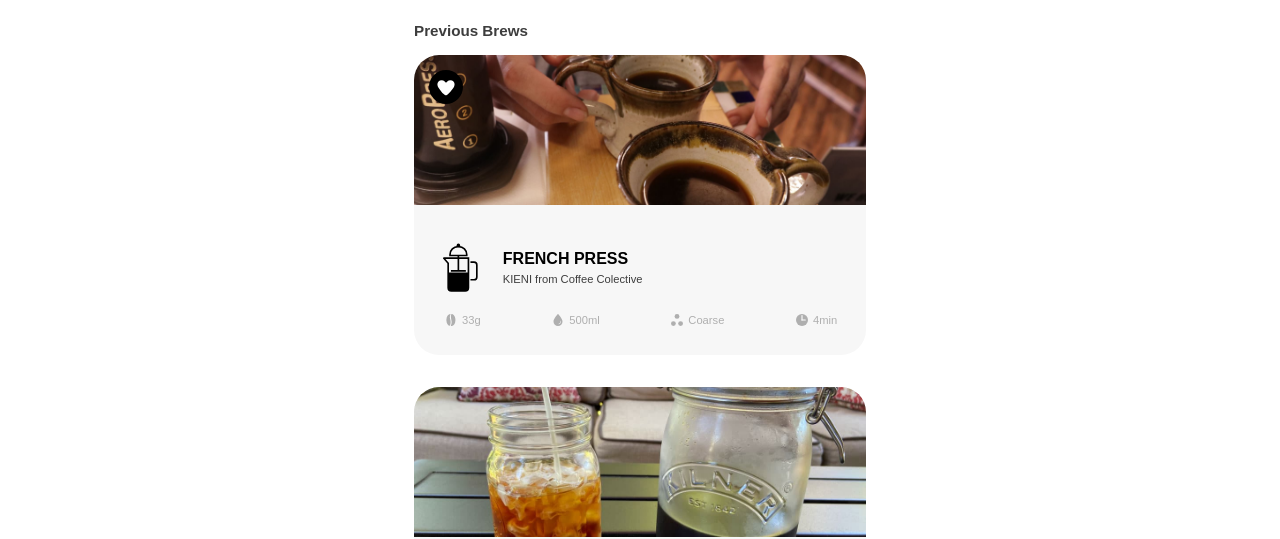
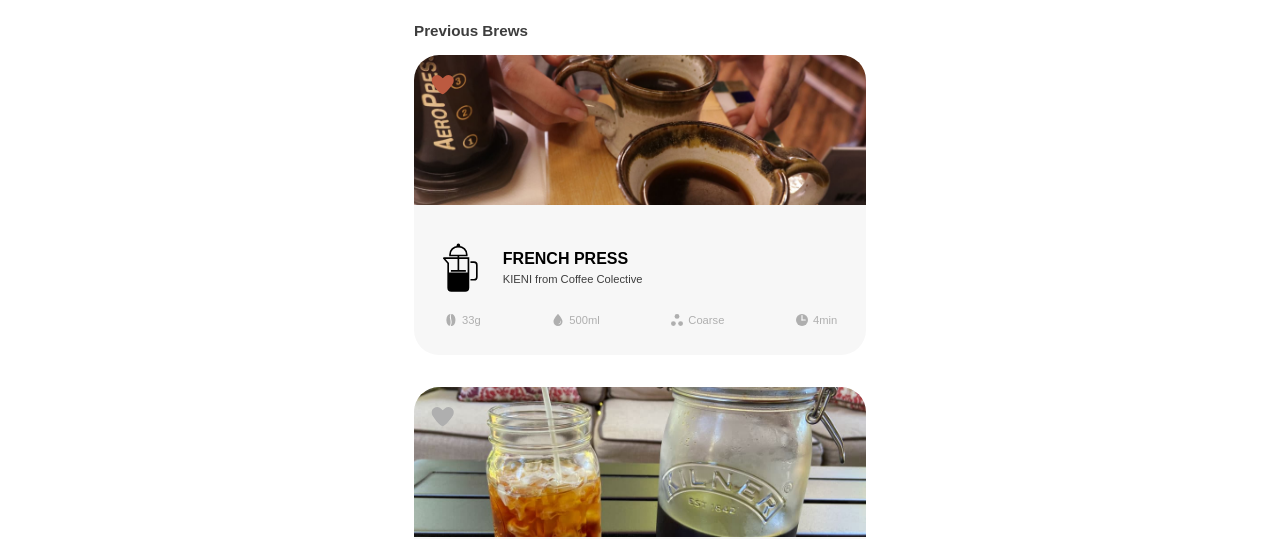
Before and after one commit to enbeeing/brewista, a Vue app: page / in a window 1280 px wide. Shown: the part 142-681 px from the top of the page. Built offline with nearby package versions, Linux system fonts and the light colour scheme; data requests are answered from the project's data file.

Commit message:
toggle liked brews

```diff
--- a/data/db.json
+++ b/data/db.json
@@ -100,7 +100,7 @@
         "alt": "",
         "src": "ColdBrew.jpg"
       },
-            "isFave": 0
+      "isFave": false
     },
     {
       "id": 2,
@@ -130,7 +130,7 @@
         "alt": "",
         "src": "AearoPressBrew.jpg"
       },
-            "isFave": 1
+      "isFave": true
     }
   ]
 }
--- a/src/assets/global.css
+++ b/src/assets/global.css
@@ -12,6 +12,8 @@
     --light-secondary-color: #cdcbbf;
     --accent-color: #fff782;
     --shadow-color: #9E9E9E57;
+
+    --like-color: #BC5A40;
 }
 
 * {
@@ -57,7 +59,7 @@ header > h3,
 
   /* curser */
 
-  .coffee, button {
+  .coffee, button, .fave {
     cursor: pointer;
   }
 
--- a/src/components/SingleBrew.vue
+++ b/src/components/SingleBrew.vue
@@ -5,19 +5,28 @@
         :src="require(`../assets/images/${brew.img.src}`)"
         :alt="brew.img.alt"
       />
-      <div v-if="brew.isFave" class="fave">
+      <div class="fave" @click="toggleFave">
         <svg
+          v-if="brew.isFave"
+          class="isFave"
           xmlns="http://www.w3.org/2000/svg"
-          width="34"
-          height="34"
-          viewBox="0 0 34 34"
+          viewBox="0 0 24 24"
+          stroke-width="2"
         >
-          <circle cx="17" cy="17" r="17" />
           <path
             class="a"
-            fill="white"
-            d="M3.285,5.285a4.386,4.386,0,0,1,6.2,0l1.285,1.284,1.285-1.284a4.385,4.385,0,0,1,6.2,0c1.713,1.713,1.193,4.554,0,6.2-4.375,6.046-6.557,7.487-7.487,7.487s-3.464-1.216-7.487-7.488c-1.239-1.932-1.712-4.489,0-6.2Z"
-            transform="translate(6.236 6.172)"
+            d="M3.314,5.318a4.5,4.5,0,0,1,6.363,0L11,6.636l1.319-1.317a4.5,4.5,0,0,1,6.363,0c1.757,1.757,1.224,4.673,0,6.364-4.489,6.2-6.727,7.682-7.682,7.682s-3.555-1.247-7.682-7.683c-1.271-1.982-1.757-4.606,0-6.363Z"
+          />
+        </svg>
+        <svg
+          v-else
+          xmlns="http://www.w3.org/2000/svg"
+          viewBox="0 0 24 24"
+          stroke-width="2"
+        >
+          <path
+            class="a"
+            d="M3.314,5.318a4.5,4.5,0,0,1,6.363,0L11,6.636l1.319-1.317a4.5,4.5,0,0,1,6.363,0c1.757,1.757,1.224,4.673,0,6.364-4.489,6.2-6.727,7.682-7.682,7.682s-3.555-1.247-7.682-7.683c-1.271-1.982-1.757-4.606,0-6.363Z"
           />
         </svg>
       </div>
@@ -43,10 +52,17 @@
 
 <script setup>
 import MethodSymbolRow from "./MethodSymbolRow.vue";
+import updateBrew from "../composables/updateBrew";
 
 const props = defineProps({
   brew: Object,
 });
+
+const toggleFave = () => {
+  props.brew.isFave = !props.brew.isFave;
+  console.log(props.brew.isFave);
+  updateBrew(props.brew);
+};
 </script>
 
 <style>
@@ -72,6 +88,17 @@ const props = defineProps({
   position: absolute;
   top: 15px;
   left: 15px;
+  height: 30px;
+  width: 30px;
+  fill: var(--brew-bg-color);
+}
+
+.fave path {
+  fill: var(--light-text-color);
+}
+
+.fave .isFave path {
+  fill: var(--like-color);
 }
 
 /* brew descriptions/content */
--- a/src/composables/getBrews.js
+++ b/src/composables/getBrews.js
@@ -5,8 +5,7 @@ const getBrews = (filter = null) => {
     const error = ref(null);
     const load = async () => {
         try {
-
-                let data = await fetch("http://localhost:3000/brews")
+            await fetch("http://localhost:3000/brews")
             .then(res => res.json())
             .then(data => {
                 if(!filter) {
@@ -16,7 +15,8 @@ const getBrews = (filter = null) => {
                     brews.value = data.filter(d => d.isFave);
                 }
             });
-        } catch (err) {
+        }
+        catch (err) {
             error.value = err.message;
             console.log(error.value);
         }
--- /dev/null
+++ b/src/composables/updateBrew.js
@@ -0,0 +1,11 @@
+const updateBrew = async (brew) => {
+    await fetch(`http://localhost:3000/brews/${brew.id}`, {
+        method: 'PUT',
+        headers: {
+            'Content-type' : 'application/json'
+        },
+        body: JSON.stringify(brew)
+    });
+};
+
+export default updateBrew
--- a/src/views/HomeView.vue
+++ b/src/views/HomeView.vue
@@ -25,10 +25,7 @@
     </header>
     <main>
       <p>Previous Brews</p>
-      <div class="error" v-if="errorBrews">
-        {{ errorBrews }}
-      </div>
-      <BrewList v-else :brews="brews" />
+      <BrewList :brews="brews" />
     </main>
   </div>
   <Navbar />
@@ -42,12 +39,8 @@ import getMethods from "../composables/getMethods";
 import getBrews from "../composables/getBrews";
 
 // get all or get one cat at a time?
-// const { coffees, error: errorCoffee, load: loadCoffees } = getCoffees();
-// const { methods, error: errorMethod, load: loadMethods } = getMethods();
-const { brews, error: errorBrews, load: loadBrews } = getBrews();
+const { brews, error, load: loadBrews } = getBrews();
 
-// loadCoffees();
-// loadMethods();
 loadBrews();
 </script>
 
```
Lines whose indentation alone changed are shown as unchanged.
